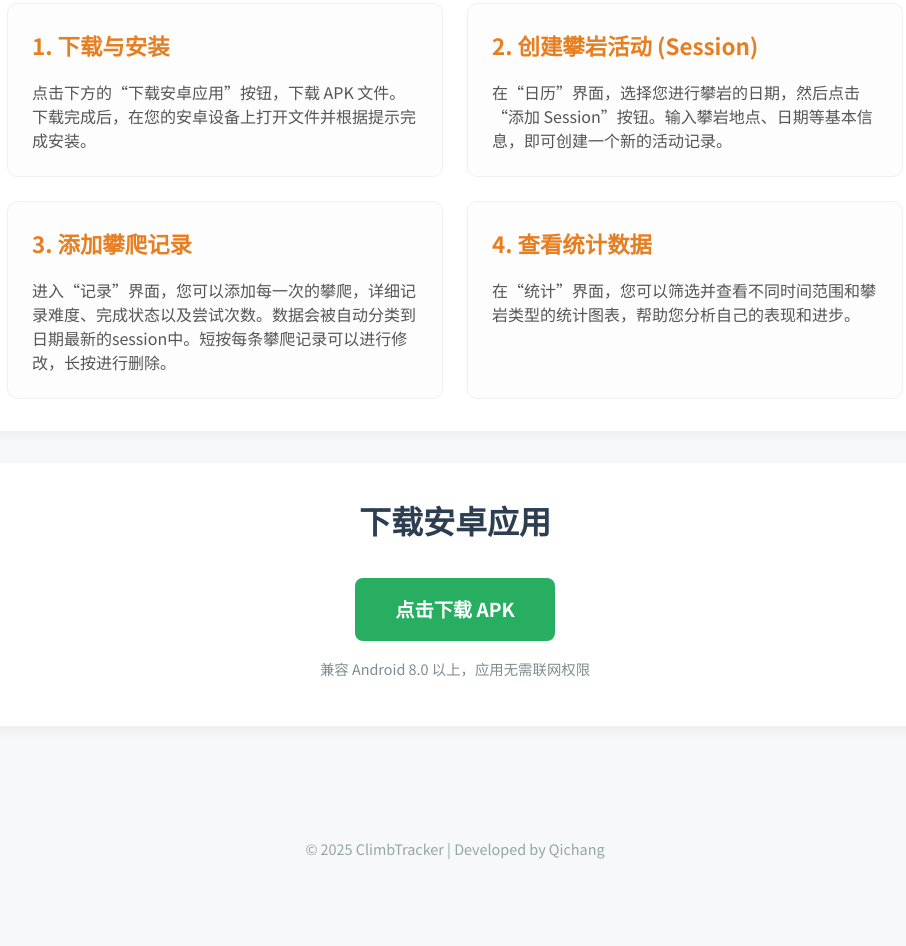
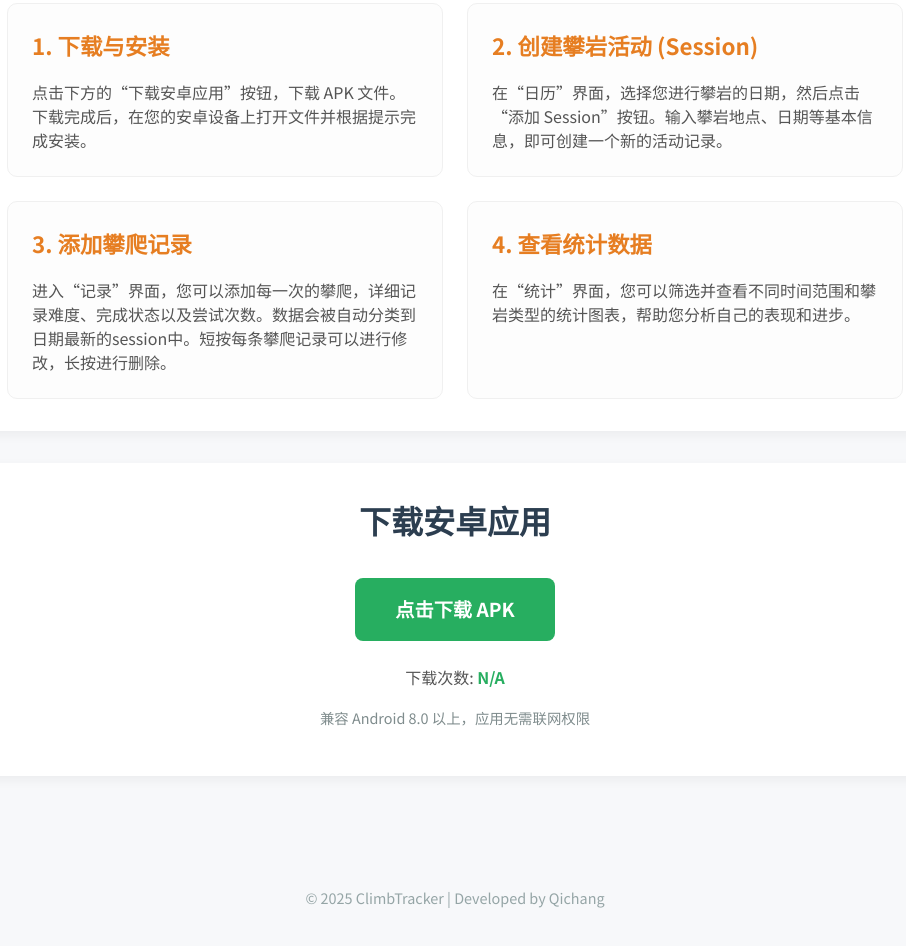
Before and after one commit to Qichang-Sun/ClimbTracker-app-website, a plain HTML site: page index.html in a window 1280 px wide. Shown: the part 2566-3512 px from the top of the page, without its empty margins (185-1091 px from the left). Before the commit the page ends 3472 px from the top, so only its background shows below. Drawn offline with Linux system fonts and the light colour scheme; no server answers.

Commit message:
Add download-counter

```diff
--- a/index.html
+++ b/index.html
@@ -105,6 +105,7 @@
     <section class="download">
       <h2>下载安卓应用</h2>
       <a href="app/app-release.apk" class="download-button">点击下载 APK</a>
+      <p id="download-counter">下载次数: <span id="download-count">...</span></p>
       <p>兼容 Android 8.0 以上，应用无需联网权限</p>
     </section>
   </main>
--- a/script.js
+++ b/script.js
@@ -22,4 +22,44 @@ document.addEventListener('DOMContentLoaded', () => {
       closeModal();
     }
   });
+
+  // Download Counter
+  const downloadButton = document.querySelector('.download-button');
+  const downloadCountSpan = document.getElementById('download-count');
+
+  const namespace = 'climbtracker-website';
+  const key = 'apk-downloads';
+
+  // Function to get the download count
+  function getDownloadCount() {
+    fetch(`https://api.countapi.xyz/get/${namespace}/${key}`)
+      .then(response => response.json())
+      .then(data => {
+        downloadCountSpan.textContent = data.value || 0;
+      })
+      .catch(error => {
+        console.error('Error fetching download count:', error);
+        downloadCountSpan.textContent = 'N/A';
+      });
+  }
+
+  // Function to increment the download count
+  function incrementDownloadCount() {
+    fetch(`https://api.countapi.xyz/hit/${namespace}/${key}`)
+      .then(response => response.json())
+      .then(data => {
+        downloadCountSpan.textContent = data.value;
+      })
+      .catch(error => console.error('Error updating download count:', error));
+  }
+
+  // Add event listener to the download button
+  if (downloadButton) {
+    downloadButton.addEventListener('click', () => {
+        incrementDownloadCount();
+    });
+  }
+
+  // Initial fetch of the download count
+  getDownloadCount();
 });
--- a/styles.css
+++ b/styles.css
@@ -231,6 +231,17 @@ section h2 {
   font-size: 0.9rem;
 }
 
+#download-counter {
+    margin-top: 1.5rem;
+    font-size: 1rem;
+    color: #555;
+}
+
+#download-count {
+    font-weight: bold;
+    color: #27ae60;
+}
+
 /* Footer */
 footer {
   text-align: center;
```
